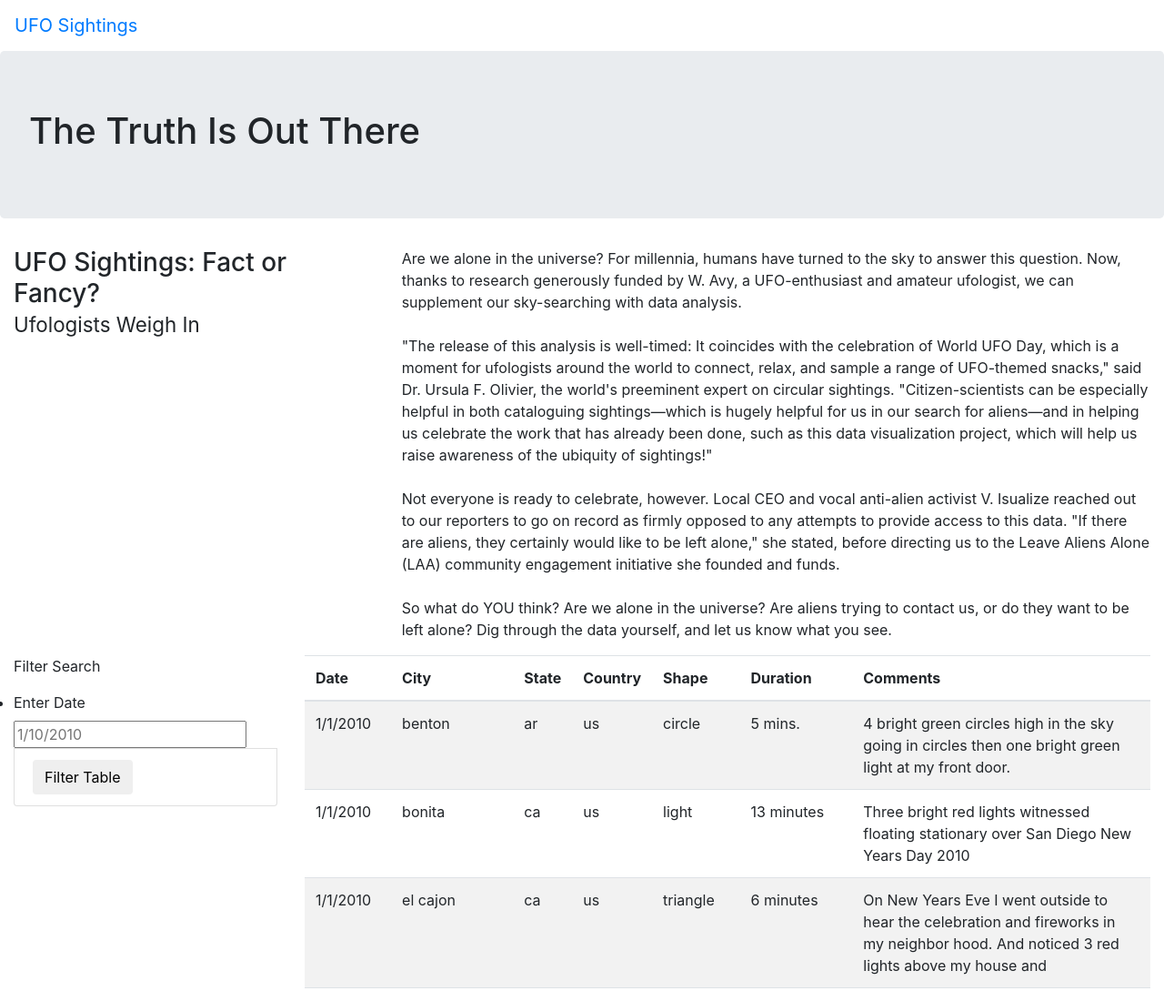
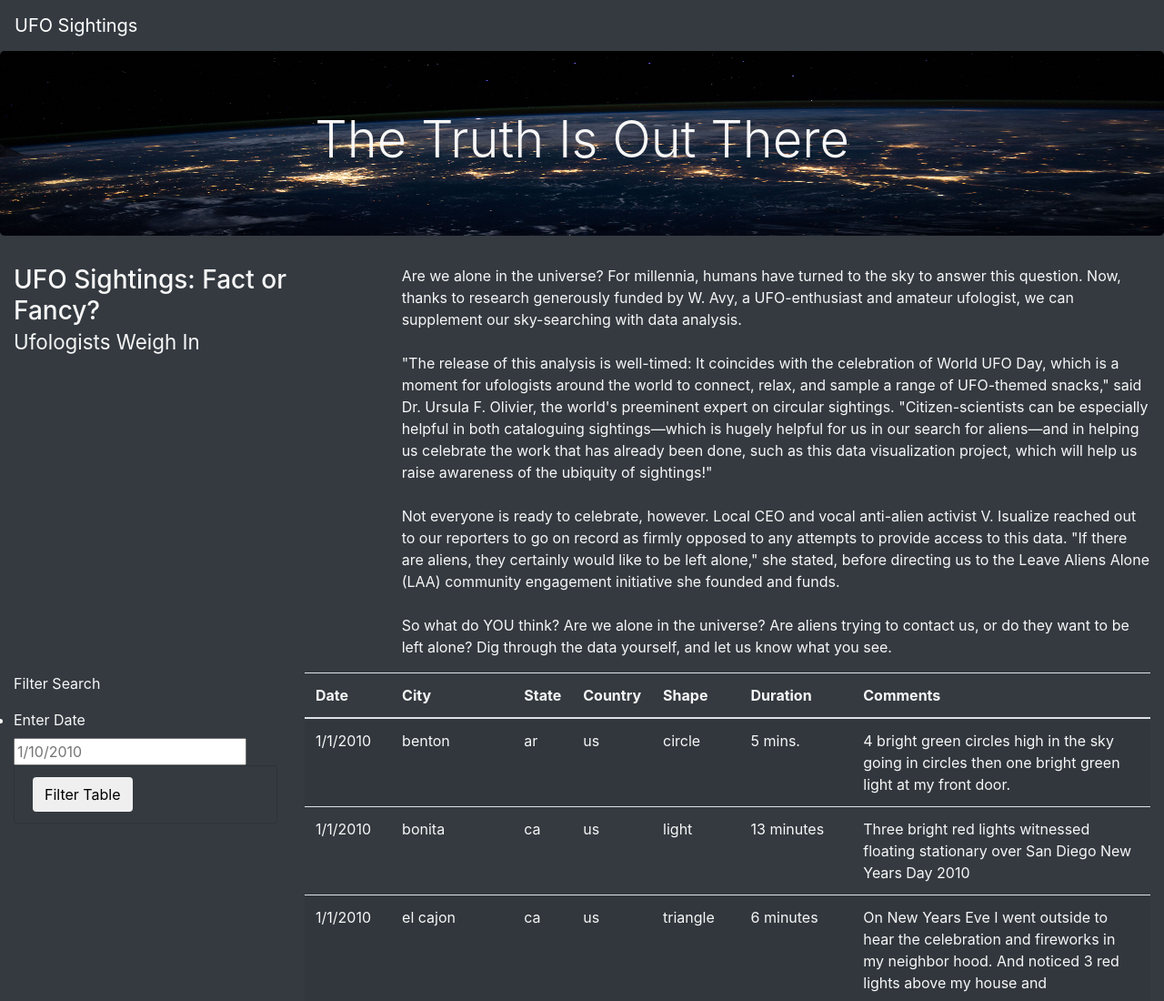
Before and after one commit to Bropell/UFOs, a plain HTML site: page index.html in a window 1280 px wide. Shown: the top 1100 px of the page at 91% size. Drawn offline with nearby package versions, Linux system fonts and the light colour scheme.

Commit message:
Updated styles and page elements

```diff
--- a/index.html
+++ b/index.html
@@ -13,14 +13,14 @@
     />
     <link rel="stylesheet" href="static/css/style.css">
 </head>
-<body>
+<body class="bg-dark">
     <div class="wrapper">
-        <nav class="navbar navbar-expand-lg">
+        <nav class="navbar navbar-dark bg-dark navbar-expand-lg">
             <a class="navbar-brand" href="index.html">UFO Sightings</a>
         </nav>
     </div>
     <div class="jumbotron">
-        <h1>The Truth Is Out There</h1>
+        <h1 class="display-4">The Truth Is Out There</h1>
     </div>
     <div class="container-fluid">
         <div class="row">
@@ -50,16 +50,16 @@
     <div class="container-fluid">
         <div class="row">
             <div class="col-md-3">
-                <form>
+                <form class="bg-dark">
                     <p>Filter Search</p>
                 </form>
-                <ul class="list-group">
-                    <li class="classlist-group-item">
+                <ul class="list-group bg-dark">
+                    <li class="classlist-group-item bg-dark">
                         <label for="date">Enter Date</label>
                         <input type="text" placeholder="1/10/2010" id="datetime" />
                     </li>
-                    <li class="list-group-item">
-                        <button id="filter-btn" type="button" class="btn btn-default">Filter Table</button>
+                    <li class="list-group-item bg-dark">
+                        <button id="filter-btn" type="button" class="btn btn-default" >Filter Table</button>
                     </li>
                 </ul>
             </div>
--- a/static/css/style.css
+++ b/static/css/style.css
@@ -0,0 +1,14 @@
+body {
+    color: #f7f7f7;
+}
+
+.jumbotron {
+    background-image: url("../images/nasa.jpg");
+    background-size: 100% 100%;
+    text-align: center;
+}
+
+.tag {
+    font-family: inherit;
+    font-size: 1rem;
+}
```
Also changed, not shown: static/images/nasa.jpg (added).
